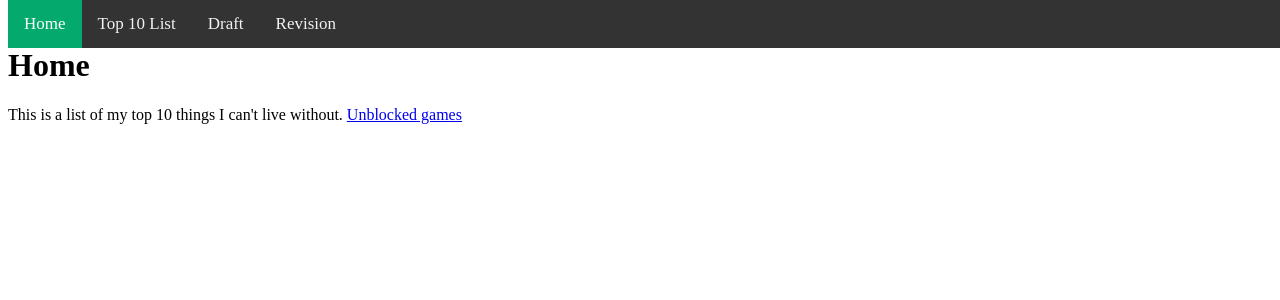
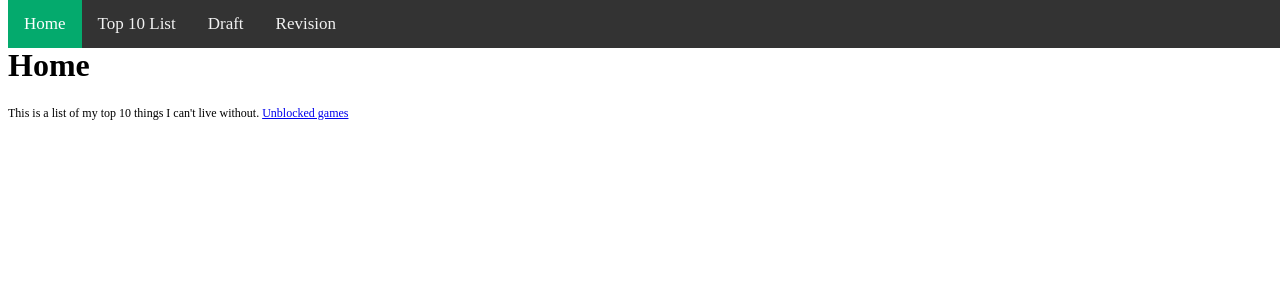
Before and after one commit to error404unreachable/no-u, a PHP site: page / in a window 1280 px wide. Shown: the top 300 px of the page. Run offline with PHP 8.4, Linux system fonts and the light colour scheme.

Commit message:
Update style.css

```diff
--- a/style.css
+++ b/style.css
@@ -1,4 +1,8 @@
-  .topnav {
+p {
+  font-size: 12px;
+}
+
+.topnav {
   background-color: #333;
   overflow: hidden;
   position: absolute;
```
